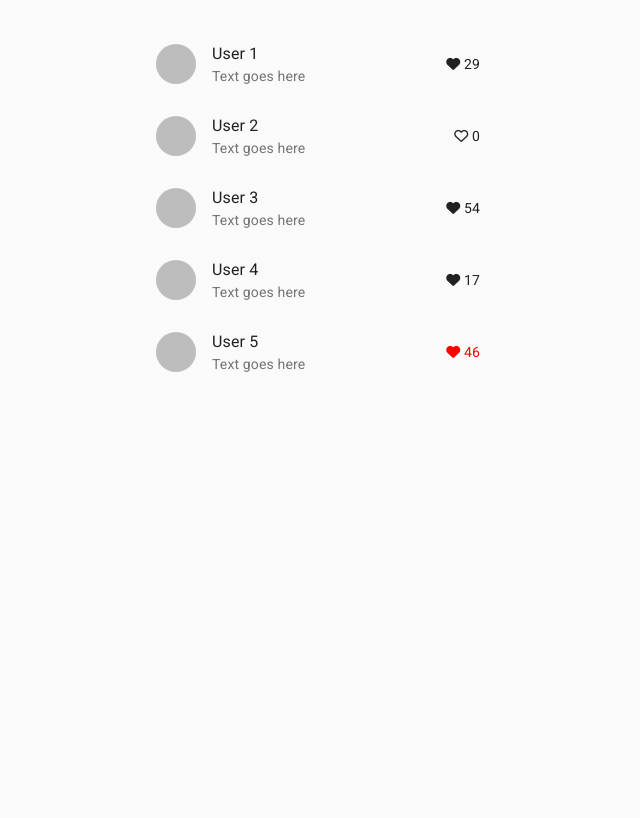
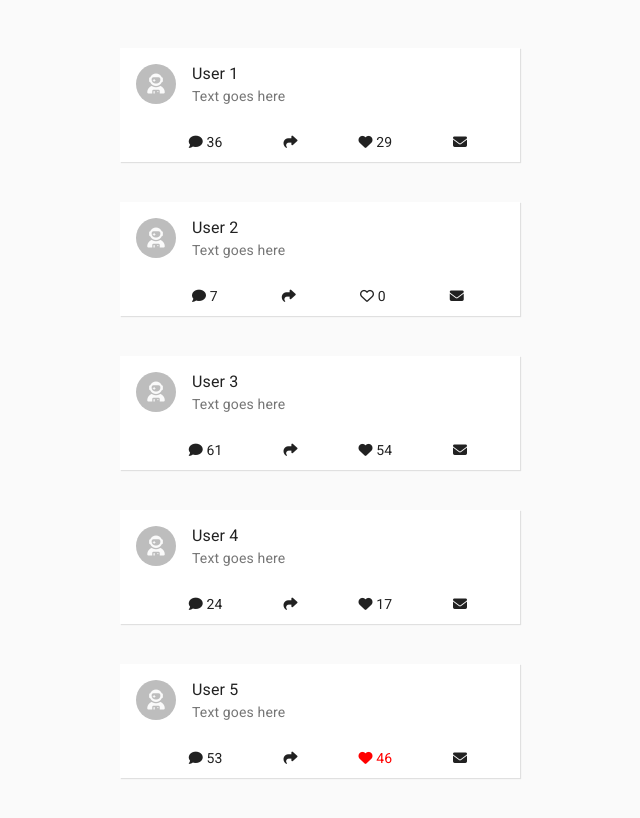
Before and after one commit to Entali/optimistic-ui, a React (Create React App) app: page / in a window 1280 px wide. Shown: the top 818 px of the page, without its empty margins (320-960 px from the left). Built offline with nearby package versions, Linux system fonts and the light colour scheme.

Commit message:
CSS for UI ready

```diff
--- a/src/App.js
+++ b/src/App.js
@@ -6,7 +6,7 @@ const initialState = {
   items: [29, 0, 54, 17, 46].map((likes, i) => ({
     id: i + 1,
     likes,
-    username: `User ${i + 1}`,
+    username: [`User ${i + 1}`],
     content: 'Text goes here'
   })),
   likedItems: [2, 5]
--- a/src/LikedList.js
+++ b/src/LikedList.js
@@ -5,22 +5,30 @@ import ListItem from '@material-ui/core/ListItem';
 import ListItemText from '@material-ui/core/ListItemText';
 import ListItemAvatar from '@material-ui/core/ListItemAvatar';
 import Avatar from '@material-ui/core/Avatar';
-import Icon from '@material-ui/core/Icon';
 
 const useStyles = makeStyles({
   root: {
+    width: '400px',
+  },
+  container: {
+    position: 'relative',
+    margin: '20px 0 40px',
+    paddingBottom: '50px',
+    background: '#fff',
+    boxShadow: '1px 1px 1px 0 #e0e0e0'
+  },
+  actions: {
+    position: 'absolute',
+    bottom: '10px',
+    left: '8px',
     width: '100%',
-    maxWidth: 360
+    display: 'flex',
+    justifyContent: 'space-evenly',
+    alignItems: 'center'
   },
   likeButton: {
-    display: 'flex',
-    alignItems: 'center'
-  },
-  likeIcon: {
-    margin: '0 4px',
     cursor: 'pointer'
-  },
-  icon: {}
+  }
 });
 
 const shouldFail = id => [3, 4].includes(id);
@@ -51,9 +59,8 @@ const LikedList = (props) => {
   const renderButton = (likes, id) => {
     let likedByMe = likedItems.includes(id)
     return (
-        <div className={classes.likeButton} onClick={onClick(id)}>
+        <div onClick={onClick(id)} className={classes.likeButton}>
           <span
-              className={classes.likeIcon}
               style={{ color: likes && likedByMe ? 'red' : 'inherit' }}
           >
             <i className={`fa${likes ? 's' : 'r'} fa-heart`} />
@@ -65,16 +72,25 @@ const LikedList = (props) => {
   }
 
   const renderItems = () => {
-    return data.map(({id, likes, username, icon, content}) => {
+    return data.map(({id, likes, username, content}) => {
       return (
-          <ListItem key={`${id + username}`}>
+          <ListItem key={`${id + username}`} className={classes.container}>
             <ListItemAvatar>
               <Avatar>
-                <Icon>{icon}</Icon>
+                <i className="fas fa-user-astronaut" />
               </Avatar>
             </ListItemAvatar>
             <ListItemText primary={username} secondary={content}/>
-            {renderButton(likes, id)}
+            <div className={classes.actions}>
+              <span>
+                <i className="fas fa-comment" />
+                &nbsp;
+                <span>{likes + 7}</span>
+              </span>
+              <i className="fas fa-share" />
+              {renderButton(likes, id)}
+              <i className="fas fa-envelope" />
+            </div>
           </ListItem>
       )
     })
```
